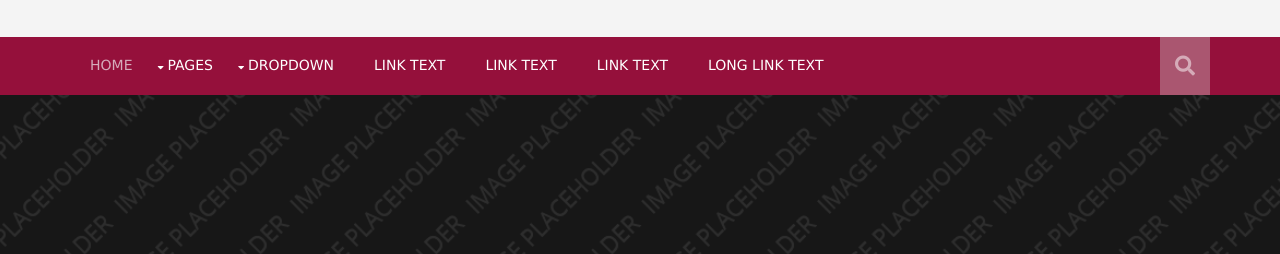
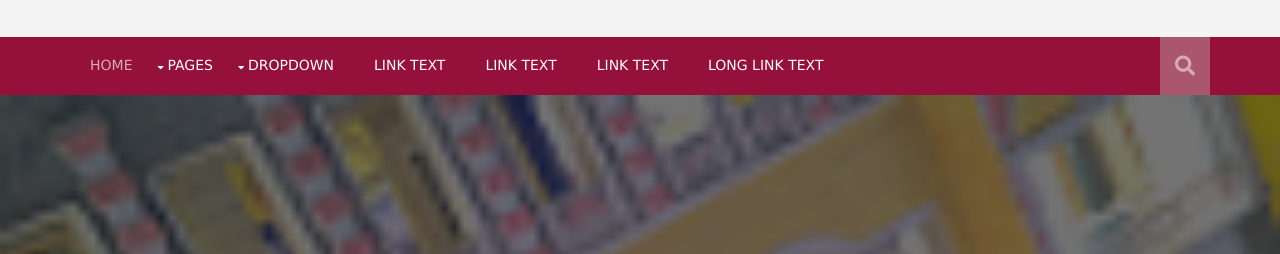
Before and after one commit to ashchh1/chhillar, a plain HTML site: page index.html in a window 1280 px wide. Shown: the part 103-357 px from the top of the page. Drawn offline with Linux system fonts and the light colour scheme.

Commit message:
Update index.html

```diff
--- a/index.html
+++ b/index.html
@@ -94,7 +94,7 @@ Licence URI: https://www.os-templates.com/template-terms
 <!-- ################################################################################################ -->
 <!-- ################################################################################################ -->
 <!-- ################################################################################################ -->
-<div class="wrapper bgded overlay" style="background-image:url('images/demo/backgrounds/01.png');">
+<div class="wrapper bgded overlay" style="background-image:url('images/demo/backgrounds/a1.png');">
   <div id="pageintro" class="hoc clear">
     <!-- ################################################################################################ -->
     <article>
```
